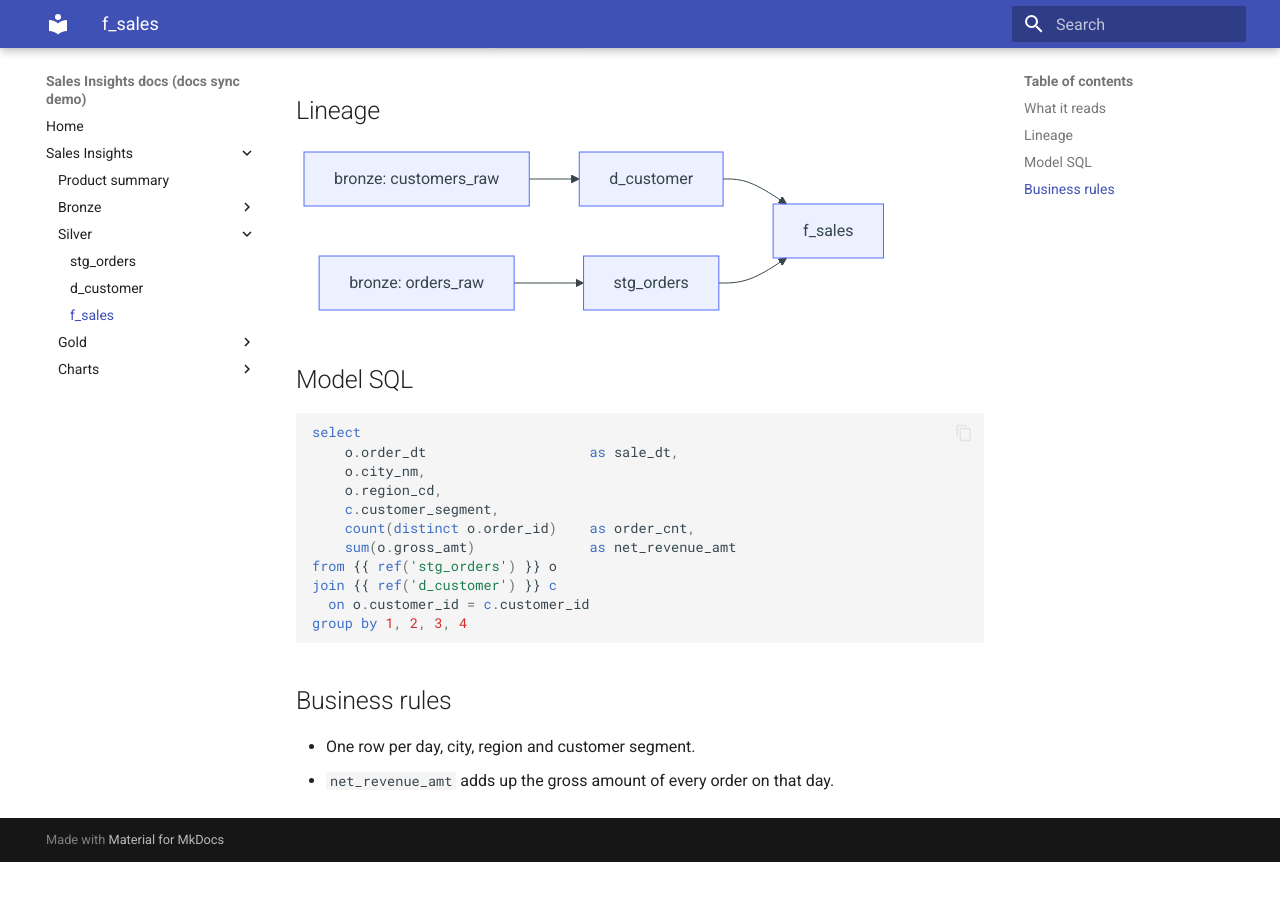
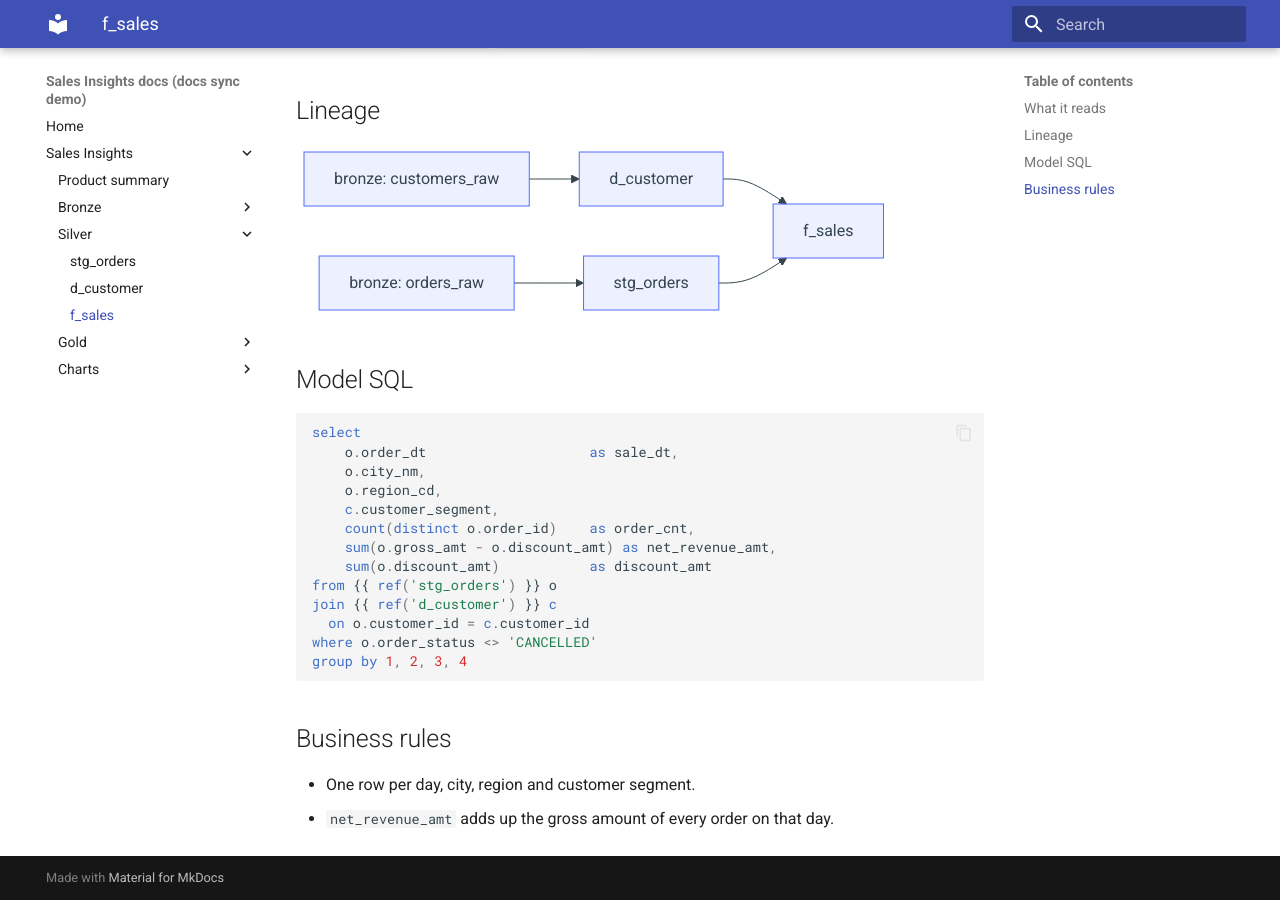
Before and after one commit to jmdataai/docs-sync-demo-docs, an MkDocs documentation site: the page built from docs/Sales/03_Silver/entities/f_sales.md, in a window 1280 px wide and 900 px high, scrolled down 505 px. Built offline with MkDocs 1.6.1 and Material for MkDocs 9.7.7, drawn with Linux system fonts in a browser that asks for light colours; before the commit the page ends 1367 px from its top, so only the background shows below that.

Commit message:
Docs sync: changes from develop

````diff
--- a/docs/Sales/03_Silver/entities/f_sales.md
+++ b/docs/Sales/03_Silver/entities/f_sales.md
@@ -38,10 +38,12 @@ select
     o.region_cd,
     c.customer_segment,
     count(distinct o.order_id)    as order_cnt,
-    sum(o.gross_amt)              as net_revenue_amt
+    sum(o.gross_amt - o.discount_amt) as net_revenue_amt,
+    sum(o.discount_amt)           as discount_amt
 from {{ ref('stg_orders') }} o
 join {{ ref('d_customer') }} c
   on o.customer_id = c.customer_id
+where o.order_status <> 'CANCELLED'
 group by 1, 2, 3, 4
 ```
 <!-- auto:end -->
````
Also changed, not shown: docs/Sales/04_Gold/entities/f_sales_summary.md (+2 -1 lines), docs/Sales/06_Charts/revenue_by_segment.md (+1 -0 lines), docs/Sales/06_Charts/top_cities.md (+1 -0 lines), docs/Sales/notebooks/top_cities_gold_query.ipynb, 3 other files.
